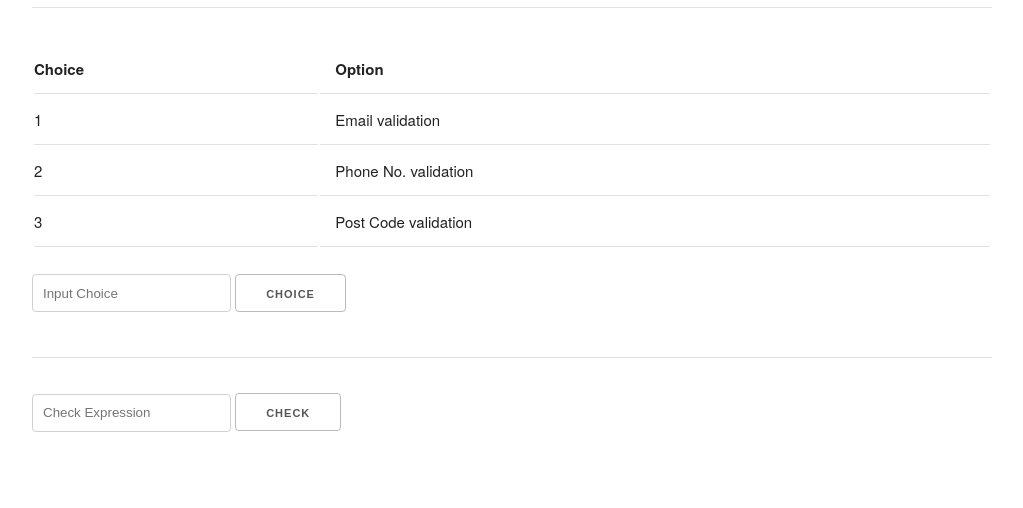
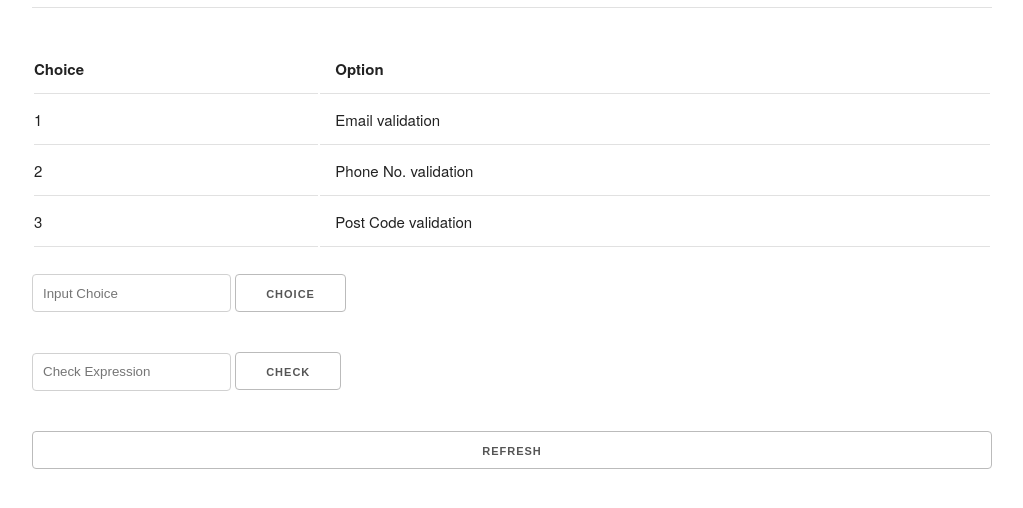
Before and after one commit to Dhrubo-Arafah/Expression-Validation, a plain HTML site: page index.html in a window 1280 px wide. Shown: the part 78-586 px from the top of the page, without its empty margins (128-1151 px from the left). Drawn offline with nearby package versions, Linux system fonts and the light colour scheme.

Commit message:
Update index.html

```diff
--- a/index.html
+++ b/index.html
@@ -1,11 +1,14 @@
 <!DOCTYPE html>
 <html lang="en">
+
 <head>
   <meta charset="UTF-8">
   <meta name="viewport" content="width=device-width, initial-scale=1.0">
   <title>Expression Validation App</title>
-    <link rel="stylesheet" href="https://cdnjs.cloudflare.com/ajax/libs/skeleton/2.0.4/skeleton.css"/>
+  <link rel="stylesheet" href="https://cdnjs.cloudflare.com/ajax/libs/skeleton/2.0.4/skeleton.css" />
+  <link rel="stylesheet" href="style.css">
 </head>
+
 <body>
   <div class="container">
     <h3>Expression Validation App</h3>
@@ -32,14 +35,22 @@
         </tr>
       </tbody>
     </table>
+    <div class="block">
+      <div class="left">
         <input class="choice" type="text" placeholder="Input Choice">
         <button class="select">Choice</button>
         <p class="choice_alert"></p>
-        <hr>
+      </div>
+      <div class="right">
         <input class="check" type="text" placeholder="Check Expression">
         <button class="valid">Check</button>
         <p class="check_alert"></p>
       </div>
+    </div>
+
+  <button class="refresh u-full-width">Refresh</button>
+</div>
   <script src="script.js"></script>
 </body>
+
 </html>
```
Lines whose indentation alone changed are shown as unchanged.
